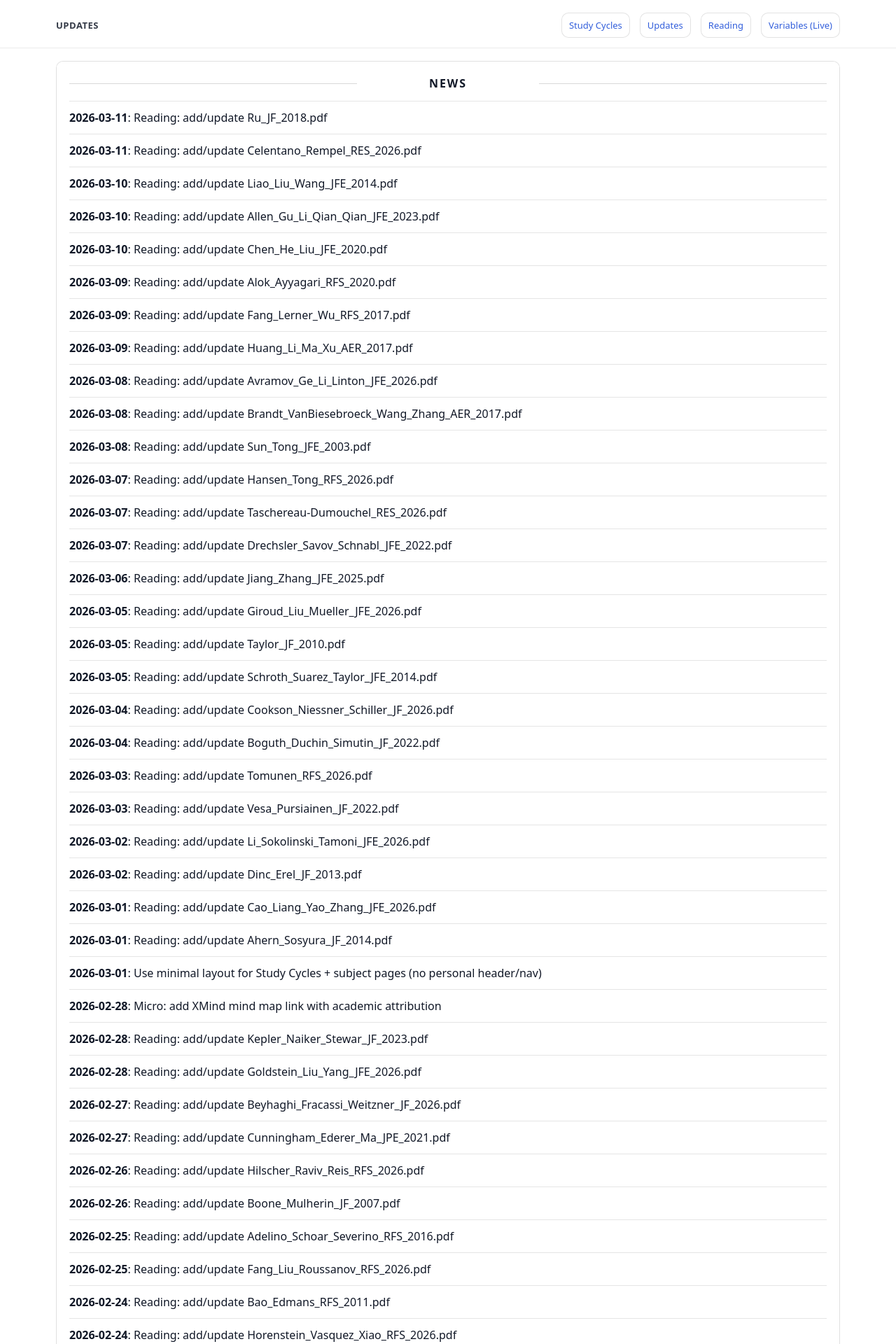
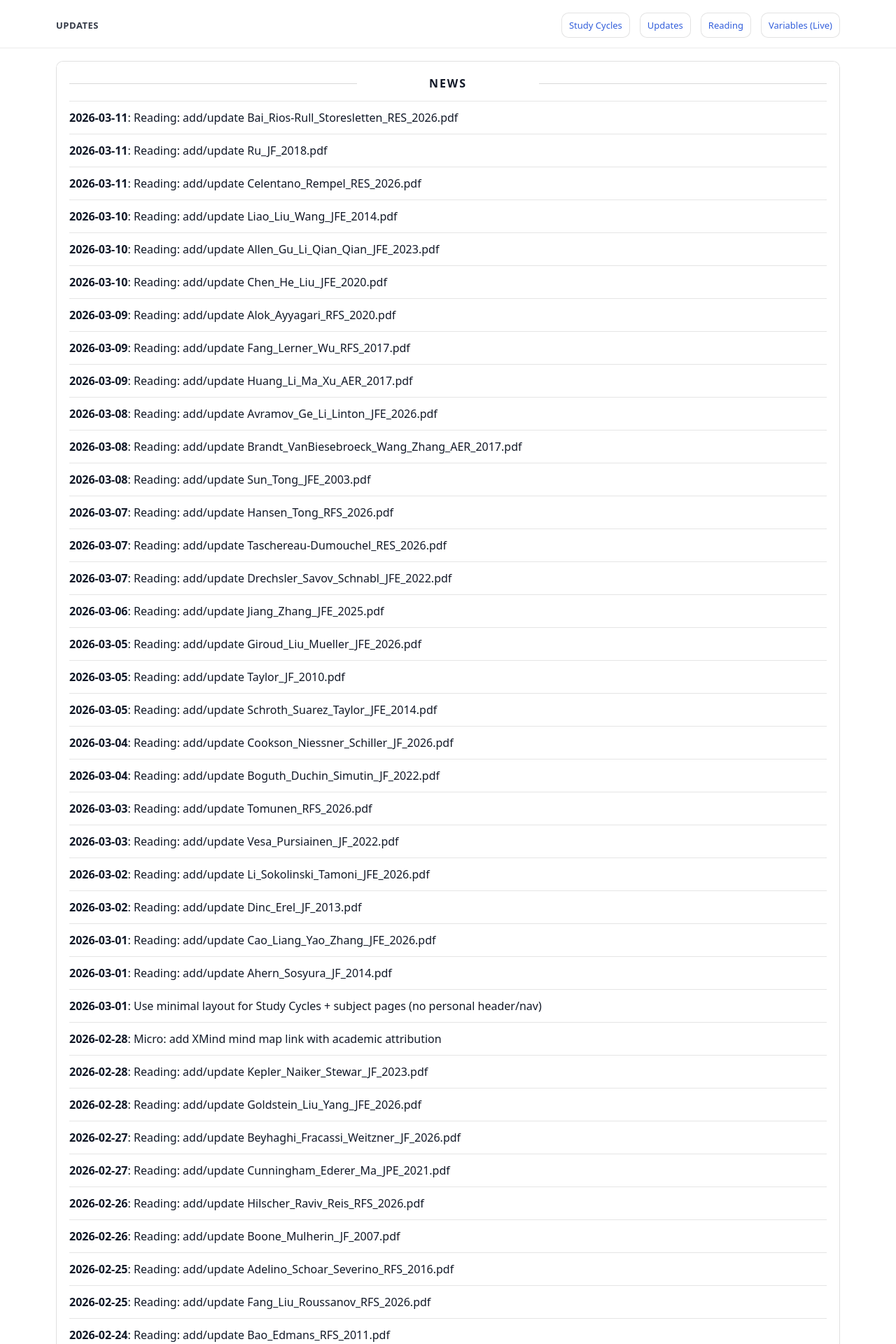
Before and after one commit to yaxinzn/study-archive, a Jekyll site: the page built from updates/index.md, in a window 1280 px wide. Shown: the top 1920 px of the page at 70% size. Built offline with Jekyll 4.4.1, drawn with Linux system fonts in a browser that asks for light colours; some of the changed text lies outside the part shown.

Commit message:
chore: update NEWS feed

```diff
--- a/_data/news.yml
+++ b/_data/news.yml
@@ -1,4 +1,7 @@
 # Auto-generated update history (sorted newest -> oldest). Do not edit manually.
+- ts: "1773229137"
+  date: "2026-03-11"
+  title: "Reading: add/update Bai_Rios-Rull_Storesletten_RES_2026.pdf"
 - ts: "1773227364"
   date: "2026-03-11"
   title: "Reading: add/update Ru_JF_2018.pdf"
```
